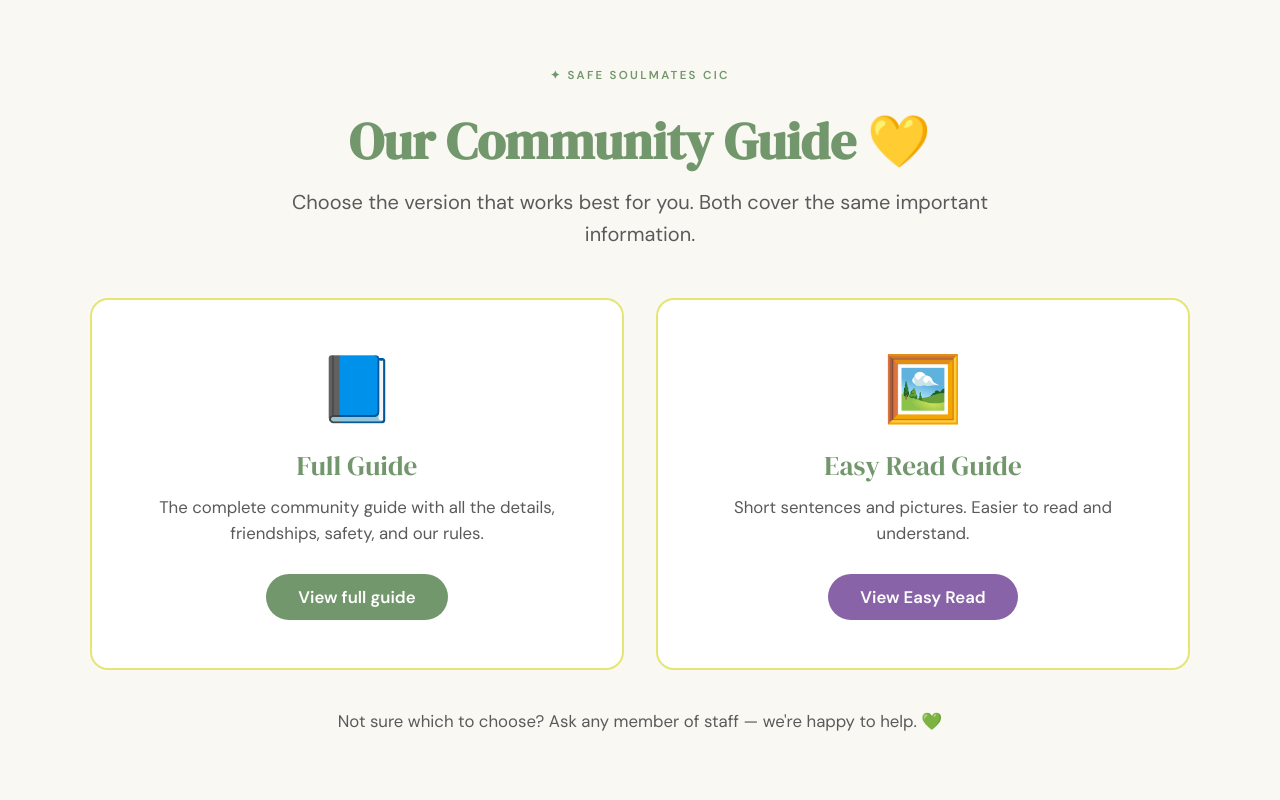
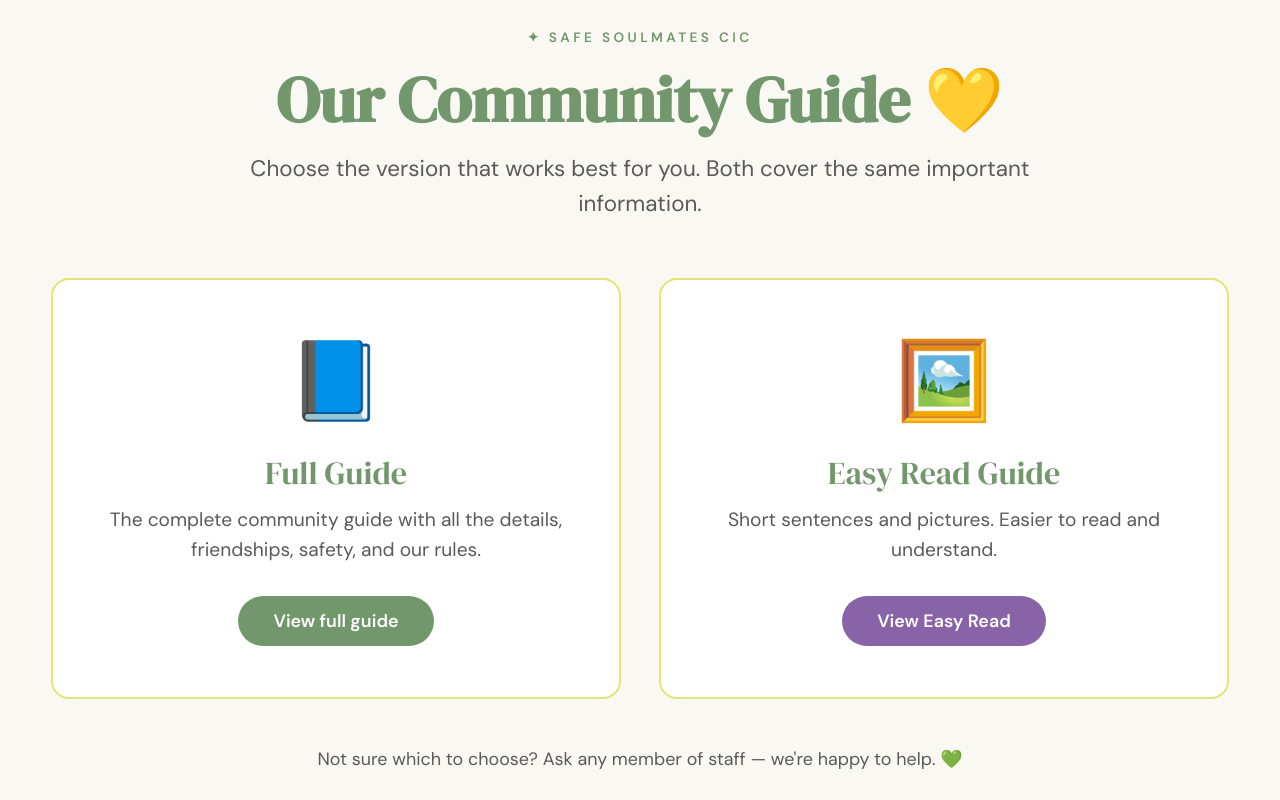
Before and after one commit to MeetUpsPlatform/Community-Guide, a plain HTML site: page index.html in a window 1280 px wide. Drawn offline with Linux system fonts and the light colour scheme.

Commit message:
Add files via upload

```diff
--- a/index.html
+++ b/index.html
@@ -6,9 +6,13 @@
   <title>Safe Soulmates — Community Guide</title>
   <link rel="preconnect" href="https://fonts.googleapis.com" />
   <link rel="preconnect" href="https://fonts.gstatic.com" crossorigin />
-  <link href="https://fonts.googleapis.com/css2?family=DM+Serif+Display&family=DM+Sans:ital,wght@0,400;0,500;0,600;1,400&display=swap" rel="stylesheet" />
+  <link href="https://fonts.googleapis.com/css2?family=DM+Serif+Display&family=DM+Sans:wght@400;500;600&display=swap" rel="stylesheet" />
   <style>
     *, *::before, *::after { box-sizing: border-box; margin: 0; padding: 0; }
+
+    html, body {
+      height: 100%;
+    }
 
     body {
       background: #FAF8F3;
@@ -16,48 +20,46 @@
       font-family: 'DM Sans', sans-serif;
       min-height: 100vh;
       display: flex;
-      flex-direction: column;
       align-items: center;
       justify-content: center;
-      padding: 3rem 1.5rem;
+      padding: 2rem 1.25rem;
     }
 
     .page {
       width: 100%;
-      max-width: 480px;
+      max-width: 500px;
       text-align: center;
     }
 
-    /* ── Logo / Header ── */
-    .logo-wrap {
-      margin-bottom: 1.75rem;
-    }
-
-    .logo-wrap img {
-      height: 60px;
-      width: auto;
-    }
-
-    .brand-fallback {
+    /* ── Header ── */
+    .brand-top {
       font-size: 0.72rem;
       font-weight: 600;
       letter-spacing: 0.2em;
       color: #73976C;
       text-transform: uppercase;
+      margin-bottom: 1rem;
     }
 
-    /* ── Intro ── */
+    .logo-img {
+      height: 60px;
+      width: auto;
+      margin-bottom: 1.5rem;
+      display: block;
+      margin-left: auto;
+      margin-right: auto;
+    }
+
     h1 {
       font-family: 'DM Serif Display', serif;
       font-size: 2rem;
       color: #73976C;
-      margin-bottom: 0.65rem;
+      margin-bottom: 0.5rem;
       line-height: 1.2;
     }
 
     .intro {
       font-size: 1rem;
-      color: #5A5A5A;
       line-height: 1.6;
       margin-bottom: 2rem;
     }
@@ -66,7 +68,7 @@
     .cards {
       display: grid;
       gap: 1.25rem;
-      margin-bottom: 1.75rem;
+      margin-bottom: 1.5rem;
     }
 
     .card {
@@ -74,7 +76,6 @@
       border: 2px solid #E5E577;
       border-radius: 18px;
       padding: 2rem 1.5rem;
-      text-align: center;
       text-decoration: none;
       color: inherit;
       display: block;
@@ -93,14 +94,13 @@
       font-family: 'DM Serif Display', serif;
       font-size: 1.3rem;
       color: #73976C;
-      margin-bottom: 0.5rem;
+      margin-bottom: 0.4rem;
     }
 
     .card-desc {
       font-size: 0.92rem;
-      color: #5A5A5A;
       line-height: 1.55;
-      margin-bottom: 1.25rem;
+      margin-bottom: 1.2rem;
     }
 
     .btn {
@@ -119,85 +119,64 @@
     .btn-easy { background: #8863A8; }
     .btn-easy:hover { background: #6a4d8a; }
 
-    .footer-note {
-      font-size: 0.9rem;
-      color: #5A5A5A;
-    }
+    .footer-note { font-size: 0.9rem; }
 
-    /* ══════════════════════════════════════
-       DESKTOP — fills the screen properly
-    ══════════════════════════════════════ */
+    /* ══════════════════════════
+       DESKTOP — fills the screen
+    ══════════════════════════ */
     @media (min-width: 640px) {
-      body {
-        padding: 4rem 2rem;
-      }
+      body { padding: 3rem 3rem; }
 
-      .page {
-        max-width: 1100px;
-      }
+      .page { max-width: 92vw; }
 
-      .logo-wrap img {
-        height: 80px;
-      }
+      .brand-top { font-size: 0.85rem; letter-spacing: 0.25em; }
+
+      .logo-img { height: 90px; }
 
       h1 {
-        font-size: clamp(2.4rem, 4vw, 3.5rem);
-        margin-bottom: 0.85rem;
+        font-size: clamp(3rem, 5vw, 5rem);
+        margin-bottom: 0.75rem;
       }
 
       .intro {
-        font-size: clamp(1.05rem, 1.6vw, 1.25rem);
+        font-size: clamp(1.1rem, 1.8vw, 1.4rem);
         max-width: 55ch;
-        margin: 0 auto 3rem;
+        margin: 0 auto 3.5rem;
       }
 
       .cards {
         grid-template-columns: 1fr 1fr;
-        gap: 2rem;
-        margin-bottom: 2.5rem;
+        gap: clamp(1.5rem, 3vw, 2.5rem);
+        margin-bottom: 3rem;
       }
 
       .card {
-        padding: 3rem 2.5rem;
+        padding: clamp(2.5rem, 4vw, 4rem) clamp(2rem, 3vw, 3.5rem);
       }
 
-      .card-icon {
-        font-size: 4rem;
-        margin-bottom: 1rem;
-      }
+      .card-icon { font-size: clamp(3.5rem, 6vw, 6rem); margin-bottom: 1.2rem; }
 
-      .card-title {
-        font-size: 1.7rem;
-        margin-bottom: 0.65rem;
-      }
+      .card-title { font-size: clamp(1.6rem, 2.5vw, 2.2rem); margin-bottom: 0.65rem; }
 
-      .card-desc {
-        font-size: 1.05rem;
-        margin-bottom: 1.75rem;
-      }
+      .card-desc { font-size: clamp(1rem, 1.5vw, 1.2rem); margin-bottom: 2rem; }
 
-      .btn {
-        font-size: 1.05rem;
-        padding: 0.75rem 2rem;
-      }
+      .btn { font-size: clamp(1rem, 1.4vw, 1.2rem); padding: 0.8rem 2.2rem; }
 
-      .footer-note {
-        font-size: 1.05rem;
-      }
+      .footer-note { font-size: clamp(1rem, 1.4vw, 1.2rem); }
     }
   </style>
 </head>
 <body>
   <div class="page">
 
-    <div class="logo-wrap">
-      <img
-        src="assets/logo/safe-soulmates-logo-full-colour.png"
-        alt="Safe Soulmates CIC"
-        onerror="this.style.display='none'; document.querySelector('.brand-fallback').style.display='block';"
-      />
-      <p class="brand-fallback" style="display:none;">✦ Safe Soulmates CIC</p>
-    </div>
+    <p class="brand-top">✦ Safe Soulmates CIC</p>
+
+    <img
+      class="logo-img"
+      src="assets/logo/safe-soulmates-logo-full-colour.png"
+      alt="Safe Soulmates CIC"
+      onerror="this.style.display='none';"
+    />
 
     <h1>Our Community Guide 💛</h1>
     <p class="intro">Choose the version that works best for you. Both cover the same important information.</p>
```
